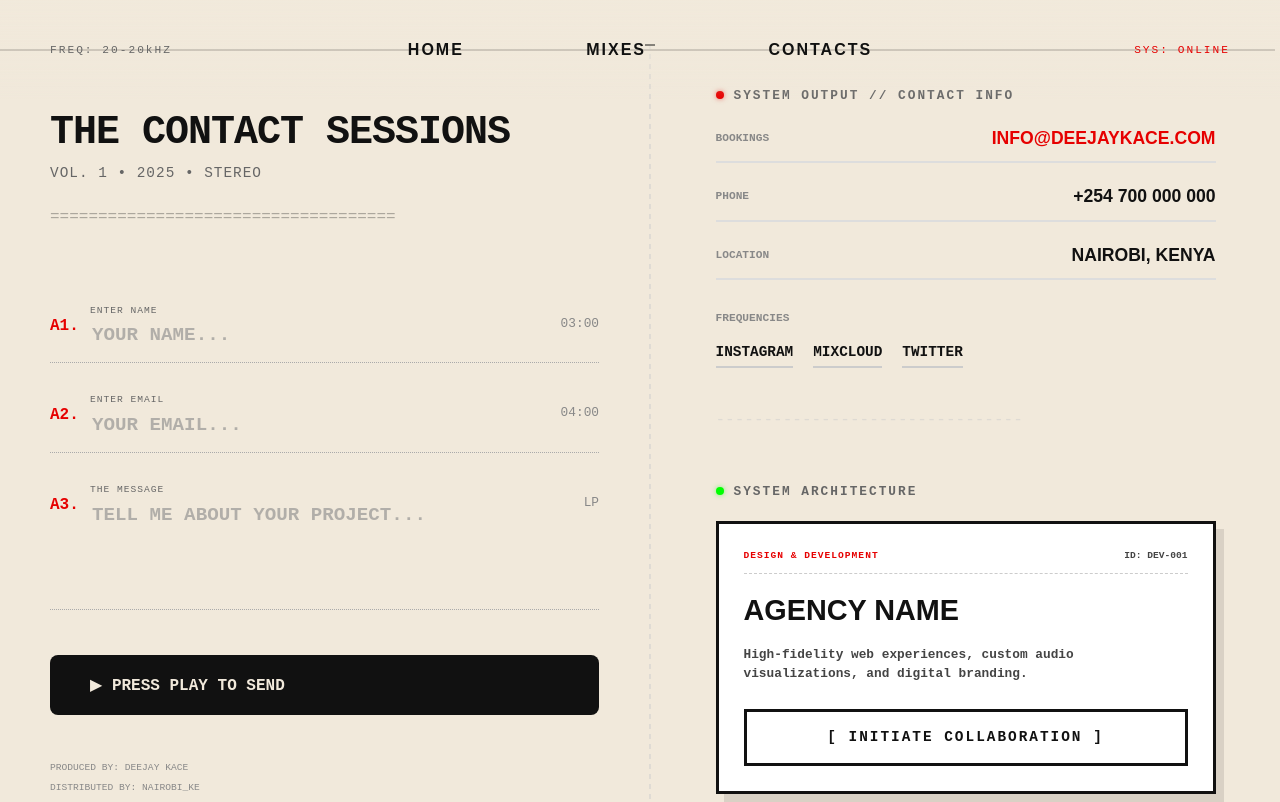
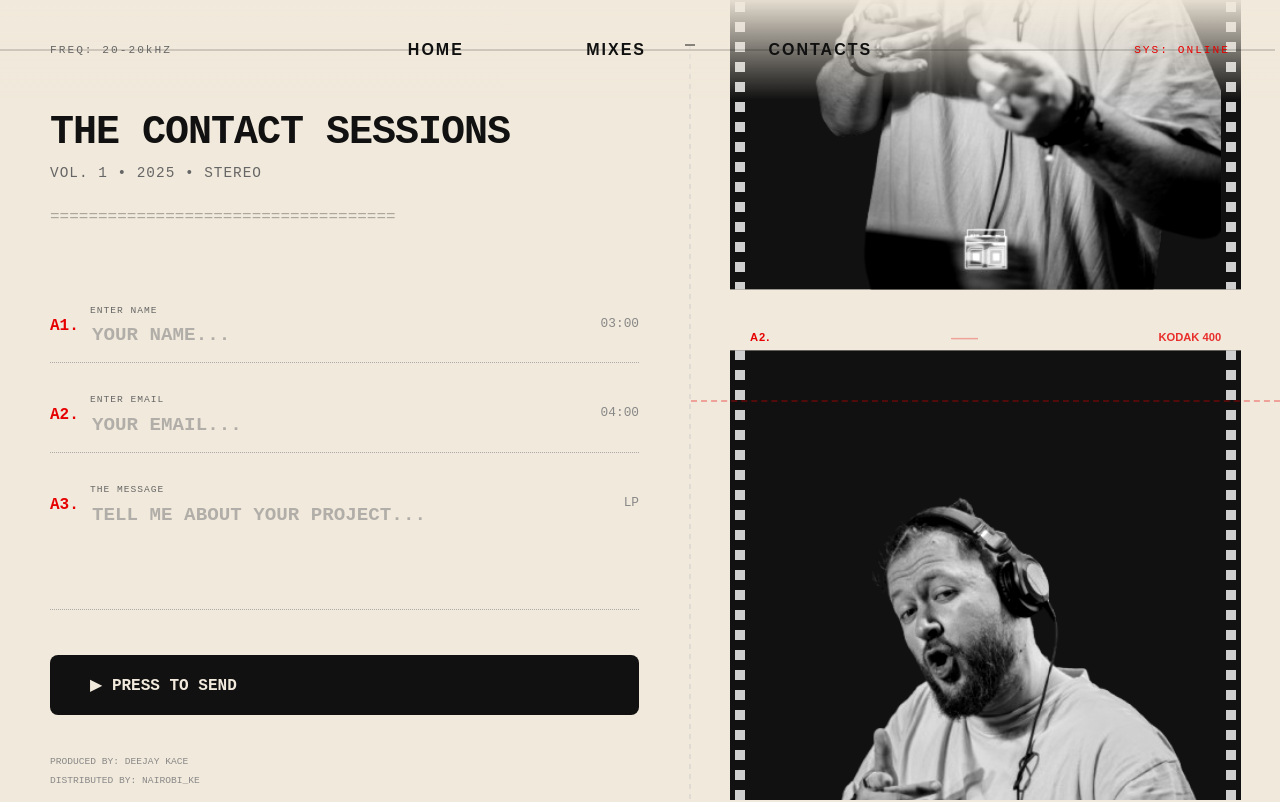
Before and after one commit to EphrahimLaanyu/djkace-client, a React (Vite) app: page /contacts in a window 1280 px wide. Shown: the top 802 px of the page. Built offline with nearby package versions, Linux system fonts and the light colour scheme.

Commit message:
Changed the contacts file and added its mobile responsivness

```diff
--- a/src/pages/Contacts.jsx
+++ b/src/pages/Contacts.jsx
@@ -3,9 +3,15 @@ import gsap from 'gsap';
 import { useGSAP } from '@gsap/react';
 import Footer from './Footer';
 
+// --- IMPORT YOUR IMAGE ---
+import DjImage from '../assets/PAT01853-removebg-preview.png';
+
+// --- FILMSTRIP CONFIGURATION ---
+const filmImages = [DjImage, DjImage, DjImage, DjImage];
+
 const Contact = () => {
   const containerRef = useRef(null);
-  const infoRef = useRef(null);
+  const rightSideVisualsRef = useRef(null);
   const formRef = useRef(null);
   const marqueeRef = useRef(null);
 
@@ -35,13 +41,21 @@ const Contact = () => {
         x: -30, opacity: 0, duration: 0.8, stagger: 0.1, ease: "power2.out", delay: 0.2
     });
 
-    // 2. INFO ANIMATION
-    const tl = gsap.timeline({ delay: 0.5 });
-    tl.from(".info-header", { opacity: 0, y: -20, duration: 0.5 })
-      .from(".info-row", { opacity: 0, x: 20, stagger: 0.1, duration: 0.6, ease: "power2.out" })
-      .from(".dev-block", { opacity: 0, y: 30, duration: 0.5, ease: "back.out" }, "-=0.2");
+    // 2. VERTICAL FILMSTRIP ANIMATION (Right Side)
+    const filmTween = gsap.to(".filmstrip", {
+        yPercent: -50,
+        ease: "none",
+        duration: 40,
+        repeat: -1
+    });
 
-    // 3. INFINITE MARQUEE ANIMATION
+    const rightContainer = rightSideVisualsRef.current;
+    if (rightContainer) {
+        rightContainer.addEventListener("mouseenter", () => gsap.to(filmTween, { timeScale: 0.2, duration: 0.5 }));
+        rightContainer.addEventListener("mouseleave", () => gsap.to(filmTween, { timeScale: 1, duration: 0.5 }));
+    }
+
+    // 3. INFINITE MARQUEE ANIMATION (Bottom)
     const marqueeTween = gsap.to(".marquee-content", {
         xPercent: -100,
         repeat: -1,
@@ -57,8 +71,24 @@ const Contact = () => {
 
   }, { scope: containerRef });
 
+  const renderImages = (keyPrefix) => (
+      filmImages.map((imgSrc, i) => (
+          <div key={`${keyPrefix}-${i}`} style={styles.filmItem}>
+              <div style={styles.filmMeta}>
+                  <span style={styles.filmNum}>A{i + 1}.</span>
+                  <span style={styles.filmLine}>----------------</span>
+                  <span style={styles.filmTag}>KODAK 400</span>
+              </div>
+              <div style={styles.imageWrapper}>
+                  <img src={imgSrc} alt={`Strip ${i}`} style={styles.stripImage} />
+                  <div style={styles.sprocketLeft}></div>
+                  <div style={styles.sprocketRight}></div>
+              </div>
+          </div>
+      ))
+  );
+
   return (
-    // Wrapped in a flex column to stack the Section and the Footer
     <div style={{ display: 'flex', flexDirection: 'column', width: '100%', overflowX: 'hidden' }}>
 
         <section ref={containerRef} style={styles.pageWrapper}>
@@ -116,7 +146,7 @@ const Contact = () => {
                             backgroundColor: status === 'SENT' ? '#4CAF50' : '#111'
                         }}
                     >
-                        {status === 'IDLE' && '▶ PRESS PLAY TO SEND'}
+                        {status === 'IDLE' && '▶ PRESS TO SEND'}
                         {status === 'SENDING' && 'RECORDING...'}
                         {status === 'SENT' && '✓ TRANSMISSION RECEIVED'}
                     </button>
@@ -136,58 +166,13 @@ const Contact = () => {
             <div style={styles.dividerNotchBottom}></div>
         </div>
 
-        {/* --- RIGHT SIDE: INFO --- */}
-        <div className="info-side" style={styles.infoSide} ref={infoRef}>
-            <div style={styles.infoWrapper}>
-                <div style={styles.infoSection}>
-                    <div className="info-header" style={styles.sectionTitle}>
-                        <span style={styles.redDot}></span>
-                        SYSTEM OUTPUT // CONTACT INFO
-                    </div>
-                    <div style={styles.gridContainer}>
-                        <div className="info-row" style={styles.dataRow}>
-                            <span style={styles.dataLabel}>BOOKINGS</span>
-                            <a href="mailto:info@deejaykace.com" style={styles.dataValueLink}>INFO@DEEJAYKACE.COM</a>
-                        </div>
-                        <div className="info-row" style={styles.dataRow}>
-                            <span style={styles.dataLabel}>PHONE</span>
-                            <span style={styles.dataValue}>+254 700 000 000</span>
-                        </div>
-                        <div className="info-row" style={styles.dataRow}>
-                            <span style={styles.dataLabel}>LOCATION</span>
-                            <span style={styles.dataValue}>NAIROBI, KENYA</span>
-                        </div>
-                        <div className="info-row" style={styles.socialBlock}>
-                            <div style={styles.dataLabel}>FREQUENCIES</div>
-                            <div style={styles.socialLinks}>
-                                <a href="#" style={styles.socialLink}>INSTAGRAM</a>
-                                <a href="#" style={styles.socialLink}>MIXCLOUD</a>
-                                <a href="#" style={styles.socialLink}>TWITTER</a>
-                            </div>
-                        </div>
-                    </div>
-                </div>
-                <div style={styles.dividerLight}>--------------------------------</div>
-                <div className="dev-block" style={styles.devSection}>
-                    <div style={styles.sectionTitle}>
-                        <span style={styles.greenDot}></span>
-                        SYSTEM ARCHITECTURE
-                    </div>
-                    <div style={styles.devCard}>
-                        <div style={styles.devHeader}>
-                            <span style={styles.devLabel}>DESIGN & DEVELOPMENT</span>
-                            <span style={styles.devId}>ID: DEV-001</span>
-                        </div>
-                        <h3 style={styles.agencyName}>AGENCY NAME</h3>
-                        <p style={styles.devDesc}>
-                            High-fidelity web experiences, custom audio visualizations, and digital branding.
-                        </p>
-                        <a href="mailto:hello@agency.com" style={styles.hireBtn}>
-                            [ INITIATE COLLABORATION ]
-                        </a>
-                    </div>
-                </div>
+        {/* --- RIGHT SIDE: VERTICAL FILMSTRIP --- */}
+        <div className="info-side" style={styles.rightSideContainer} ref={rightSideVisualsRef}>
+            <div className="filmstrip" style={styles.filmstrip}>
+                {renderImages('original')}
+                {renderImages('clone')}
             </div>
+            <div style={styles.focusLine}></div>
         </div>
 
         {/* --- BOTTOM ENDLESS MARQUEE BAND --- */}
@@ -204,24 +189,38 @@ const Contact = () => {
 
         <style>{`
             ::placeholder { color: #888; opacity: 0.6; }
+
+            /* MOBILE RESPONSIVE STYLES (Max Width 900px) */
             @media (max-width: 900px) {
-                section { flex-direction: column !important; }
+                .main-content-row { flex-direction: column !important; }
+
+                /* HIDE RIGHT SIDE & DIVIDER */
+                .info-side { display: none !important; }
                 .vertical-divider { display: none !important; }
-                .info-side { position: relative !important; height: auto !important; padding: 60px 30px 80px 30px !important; border-top: 2px dashed #ccc; }
-                .sleeve-side { border-right: none !important; }
+
+                /* MAKE FORM FULL WIDTH & RESPONSIVE */
+                .sleeve-side {
+                    width: 100% !important;
+                    padding: 40px 20px !important;
+                    border-right: none !important;
+                    min-width: unset !important;
+                }
+
+                /* Adjust Text Sizes for Mobile */
+                .albumTitle { font-size: 2rem !important; }
+                .input { font-size: 1rem !important; }
+                .textarea { font-size: 1rem !important; }
+                .submitBtn { padding: 15px 20px !important; font-size: 0.9rem !important; }
             }
         `}</style>
         </section>
 
-        {/* --- NEW FOOTER COMPONENT --- */}
+        {/* --- FOOTER --- */}
         <Footer />
 
     </div>
   );
 };
-
-
-
 
 // --- STYLES ---
 const styles = {
@@ -267,12 +266,19 @@ const styles = {
 
   // --- LEFT SIDE ---
   sleeveContainer: {
-    flex: '1', padding: '80px 50px',
-    display: 'flex', flexDirection: 'column', justifyContent: 'center',
-    position: 'relative', minWidth: '320px', zIndex: 2
+    flex: '1',
+    padding: '80px 50px',
+    display: 'flex',
+    flexDirection: 'column',
+    justifyContent: 'center',
+    position: 'relative',
+    minWidth: '320px',
+    zIndex: 2,
+    backgroundColor: '#F1E9DB',
+    className: 'sleeve-side' // Added for targeting
   },
   headerBlock: { marginBottom: '40px' },
-  albumTitle: { fontSize: '2.5rem', fontWeight: '900', lineHeight: '1', marginBottom: '10px', letterSpacing: '-1px' },
+  albumTitle: { fontSize: '2.5rem', fontWeight: '900', lineHeight: '1', marginBottom: '10px', letterSpacing: '-1px', className: 'albumTitle' },
   albumSub: { fontSize: '0.9rem', color: '#666', letterSpacing: '1px' },
   divider: { margin: '20px 0', opacity: 0.3, whiteSpace: 'nowrap', overflow: 'hidden' },
   form: { display: 'flex', flexDirection: 'column', gap: '15px' },
@@ -280,96 +286,104 @@ const styles = {
   trackNum: { width: '40px', fontWeight: 'bold', paddingTop: '10px', color: '#E60000' },
   inputWrapper: { flexGrow: 1, display: 'flex', flexDirection: 'column' },
   label: { fontSize: '0.6rem', color: '#666', marginBottom: '5px', textTransform: 'uppercase', letterSpacing: '1px' },
-  input: { background: 'transparent', border: 'none', fontFamily: '"Space Mono", monospace', fontSize: '1.2rem', fontWeight: 'bold', color: '#111', outline: 'none', width: '100%' },
-  textarea: { background: 'transparent', border: 'none', fontFamily: '"Space Mono", monospace', fontSize: '1.2rem', fontWeight: 'bold', color: '#111', outline: 'none', width: '100%', resize: 'none' },
+  input: { background: 'transparent', border: 'none', fontFamily: '"Space Mono", monospace', fontSize: '1.2rem', fontWeight: 'bold', color: '#111', outline: 'none', width: '100%', className: 'input' },
+  textarea: { background: 'transparent', border: 'none', fontFamily: '"Space Mono", monospace', fontSize: '1.2rem', fontWeight: 'bold', color: '#111', outline: 'none', width: '100%', resize: 'none', className: 'textarea' },
   duration: { fontSize: '0.8rem', color: '#888', paddingTop: '10px', width: '50px', textAlign: 'right' },
   submitRow: { marginTop: '30px' },
-  submitBtn: { background: '#111', color: '#F1E9DB', border: 'none', padding: '20px 40px', fontSize: '1rem', fontWeight: 'bold', fontFamily: 'inherit', cursor: 'pointer', width: '100%', textAlign: 'left', transition: 'all 0.3s ease', textTransform: 'uppercase' },
+  submitBtn: { background: '#111', color: '#F1E9DB', border: 'none', padding: '20px 40px', fontSize: '1rem', fontWeight: 'bold', fontFamily: 'inherit', cursor: 'pointer', width: '100%', textAlign: 'left', transition: 'all 0.3s ease', textTransform: 'uppercase', className: 'submitBtn' },
   creditsFooter: { marginTop: 'auto', paddingTop: '40px' },
   smallCredit: { fontSize: '0.6rem', color: '#888', marginBottom: '5px' },
 
   // --- DIVIDER ---
-  verticalDivider: { position: 'relative', width: '2px', background: 'transparent', display: 'flex', flexDirection: 'column', justifyContent: 'center', alignItems: 'center', zIndex: 10 },
+  verticalDivider: { position: 'relative', width: '2px', background: 'transparent', display: 'flex', flexDirection: 'column', justifyContent: 'center', alignItems: 'center', zIndex: 10, className: 'vertical-divider' },
   dividerLine: { height: '90%', width: '2px', backgroundImage: 'linear-gradient(to bottom, #ccc 0%, #ccc 50%, transparent 50%)', backgroundSize: '2px 10px', opacity: 0.5 },
   dividerNotchTop: { position: 'absolute', top: '5%', width: '10px', height: '2px', background: '#111' },
   dividerNotchBottom: { position: 'absolute', bottom: '5%', width: '10px', height: '2px', background: '#111' },
 
-  // --- RIGHT SIDE ---
-  infoSide: { flex: '1', color: '#111', display: 'flex', justifyContent: 'center', alignItems: 'center', position: 'sticky', top: 0, height: '100vh', padding: '40px', minWidth: '320px', zIndex: 1 },
-  infoWrapper: { width: '100%', maxWidth: '500px', display: 'flex', flexDirection: 'column', gap: '40px' },
-  sectionTitle: { fontSize: '0.8rem', color: '#666', marginBottom: '20px', letterSpacing: '2px', display: 'flex', alignItems: 'center', gap: '10px', fontWeight: 'bold' },
-  redDot: { width: '8px', height: '8px', background: '#E60000', borderRadius: '50%', boxShadow: '0 0 5px rgba(230,0,0,0.5)' },
-  greenDot: { width: '8px', height: '8px', background: '#0f0', borderRadius: '50%', boxShadow: '0 0 5px rgba(0,255,0,0.5)' },
-  gridContainer: { display: 'flex', flexDirection: 'column', gap: '20px' },
-  dataRow: { display: 'flex', justifyContent: 'space-between', alignItems: 'center', borderBottom: '2px solid #ddd', paddingBottom: '10px' },
-  dataLabel: { fontSize: '0.7rem', color: '#888', fontWeight: 'bold' },
-  dataValue: { fontSize: '1.1rem', fontWeight: 'bold', fontFamily: '"Rajdhani", sans-serif' },
-  dataValueLink: { fontSize: '1.1rem', fontWeight: 'bold', fontFamily: '"Rajdhani", sans-serif', color: '#E60000', textDecoration: 'none' },
-  socialBlock: { marginTop: '10px' },
-  socialLinks: { display: 'flex', gap: '20px', marginTop: '15px' },
-  socialLink: { color: '#111', textDecoration: 'none', fontSize: '0.9rem', borderBottom: '2px solid #ccc', paddingBottom: '2px', fontWeight: 'bold' },
-  dividerLight: { color: '#ccc', overflow: 'hidden', whiteSpace: 'nowrap', opacity: 0.5 },
-  devSection: { marginTop: '10px' },
-  devCard: { background: '#fff', border: '3px solid #111', padding: '25px', borderRadius: '0px', position: 'relative', boxShadow: '8px 8px 0 rgba(0,0,0,0.1)' },
-  devHeader: { display: 'flex', justifyContent: 'space-between', marginBottom: '15px', borderBottom: '1px dashed #ccc', paddingBottom: '10px' },
-  devLabel: { fontSize: '0.6rem', color: '#E60000', fontWeight: 'bold', letterSpacing: '1px' },
-  devId: { fontSize: '0.6rem', fontFamily: 'monospace', color: '#444', fontWeight: 'bold' },
-  agencyName: { fontSize: '1.8rem', margin: '0 0 10px 0', fontFamily: '"Rajdhani", sans-serif', fontWeight: '900', textTransform: 'uppercase' },
-  devDesc: { fontSize: '0.8rem', color: '#444', lineHeight: '1.5', marginBottom: '25px', fontWeight: 'bold' },
-  hireBtn: { display: 'block', textAlign: 'center', padding: '15px', border: '3px solid #111', color: '#111', textDecoration: 'none', fontSize: '0.9rem', letterSpacing: '2px', fontWeight: '900', transition: 'all 0.3s ease', background: 'transparent', textTransform: 'uppercase' },
+  // --- RIGHT SIDE: VISUALS (FILMSTRIP) ---
+  rightSideContainer: {
+      flex: '1',
+      color: '#111',
+      display: 'flex',
+      flexDirection: 'column',
+      justifyContent: 'flex-start',
+      alignItems: 'center',
+      position: 'sticky',
+      top: 0,
+      height: '100vh',
+      padding: '0',
+      minWidth: '320px',
+      zIndex: 1,
+      overflow: 'hidden',
+      backgroundColor: '#F1E9DB',
+      className: 'info-side' // Added for targeting
+  },
 
-  // --- FOOTER STYLES ---
-  footer: {
-      backgroundColor: '#111',
-      color: '#F1E9DB',
-      padding: '60px 50px 30px',
-      fontFamily: '"Space Mono", monospace',
-      borderTop: '2px solid #E60000'
+  filmstrip: {
+      width: '80%',
+      display: 'flex',
+      flexDirection: 'column',
+      alignItems: 'center',
+      willChange: 'transform'
   },
-  footerInner: {
+
+  filmItem: {
+      width: '100%',
+      marginBottom: '40px',
       display: 'flex',
-      flexWrap: 'wrap',
-      gap: '40px',
-      justifyContent: 'space-between',
-      marginBottom: '50px'
+      flexDirection: 'column',
+      alignItems: 'center'
   },
-  footerCol: {
-      flex: '1',
-      minWidth: '200px'
-  },
-  footerTitle: {
-      fontSize: '1rem',
-      fontWeight: 'bold',
-      marginBottom: '20px',
-      color: '#E60000',
-      letterSpacing: '2px'
-  },
-  footerText: {
-      fontSize: '0.8rem',
-      lineHeight: '1.6',
-      opacity: 0.7
-  },
-  footerList: {
-      listStyle: 'none',
-      padding: 0,
-      margin: 0
-  },
-  footerLink: {
-      display: 'block',
-      color: '#F1E9DB',
-      textDecoration: 'none',
-      fontSize: '0.8rem',
-      marginBottom: '10px',
-      opacity: 0.7,
-      transition: 'opacity 0.3s'
-  },
-  footerBottom: {
+
+  filmMeta: {
+      width: '100%',
       display: 'flex',
       justifyContent: 'space-between',
-      borderTop: '1px solid #333',
-      paddingTop: '20px',
       fontSize: '0.7rem',
-      opacity: 0.5
+      fontWeight: 'bold',
+      color: '#E60000',
+      marginBottom: '5px',
+      fontFamily: '"Rajdhani", sans-serif'
+  },
+
+  filmNum: { fontWeight: '900', letterSpacing: '1px' },
+  filmLine: { opacity: 0.3, letterSpacing: '-2px', overflow: 'hidden' },
+  filmTag: { opacity: 0.8 },
+
+  imageWrapper: {
+      width: '100%',
+      position: 'relative',
+      padding: '0 20px',
+      backgroundColor: '#111',
+  },
+
+  stripImage: {
+      width: '100%',
+      height: 'auto',
+      display: 'block',
+      filter: 'grayscale(100%) contrast(110%)',
+  },
+
+  // Fake Sprocket Holes
+  sprocketLeft: {
+      position: 'absolute', left: '5px', top: 0, bottom: 0, width: '10px',
+      background: 'repeating-linear-gradient(to bottom, #fff 0px, #fff 10px, transparent 10px, transparent 20px)',
+      opacity: 0.8
+  },
+  sprocketRight: {
+      position: 'absolute', right: '5px', top: 0, bottom: 0, width: '10px',
+      background: 'repeating-linear-gradient(to bottom, #fff 0px, #fff 10px, transparent 10px, transparent 20px)',
+      opacity: 0.8
+  },
+
+  focusLine: {
+      position: 'absolute',
+      top: '50%', left: '0', right: '0',
+      height: '2px',
+      borderTop: '2px dashed #E60000',
+      opacity: 0.3,
+      pointerEvents: 'none',
+      zIndex: 10
   }
 };
 
--- a/src/pages/Mixes.jsx
+++ b/src/pages/Mixes.jsx
@@ -92,7 +92,8 @@
                     id: t.id,
                     index: i + 1,
                     title: t.title,
-                        artist: t.description?.substring(0, 30) || "Deejay Kace",
+                    // UPDATED: Removed substring limit so full text loads
+                    artist: t.description || "Deejay Kace",
                     bpm: Math.floor(Math.random() * (128 - 90) + 90),
                     audio: t.audio_url,
                     cover: t.image_url
@@ -280,9 +281,23 @@
     },
     qty: { opacity: 0.5, fontSize: '0.9rem', fontWeight: 'bold' },
 
-        meta: { flexGrow: 1, paddingLeft: '15px', paddingRight: '15px' },
+    meta: { flexGrow: 1, paddingLeft: '15px', paddingRight: '15px', overflow: 'hidden' },
     title: { fontSize: '1.2rem', fontWeight: 'bold', textTransform: 'uppercase', marginBottom: '4px', wordBreak: 'break-word', lineHeight: '1.1' },
-        artist: { fontSize: '0.8rem', opacity: 0.7 },
+
+    // UPDATED ARTIST STYLE
+    artist: {
+        fontSize: '0.85rem',
+        opacity: 0.75,
+        whiteSpace: 'normal',       // Allow wrapping
+        overflow: 'hidden',
+        textOverflow: 'ellipsis',
+        display: '-webkit-box',
+        WebkitLineClamp: '3',       // Show up to 3 lines nicely
+        WebkitBoxOrient: 'vertical',
+        lineHeight: '1.4',
+        marginTop: '5px'
+    },
+
     bpm: { fontWeight: 'bold', fontSize: '0.9rem', flexShrink: 0 },
 
     // PLAYER WRAPPER
```
Lines whose indentation alone changed are shown as unchanged.
